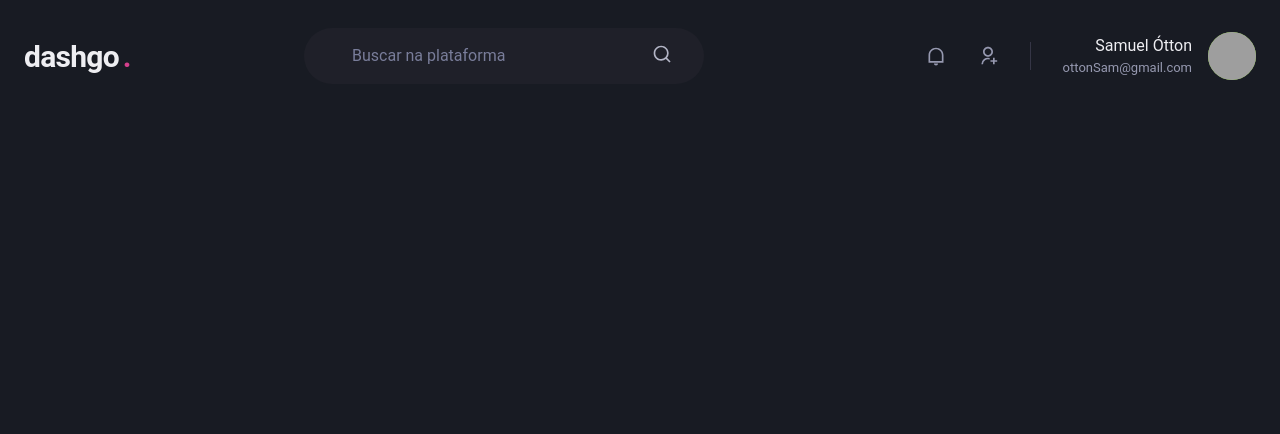
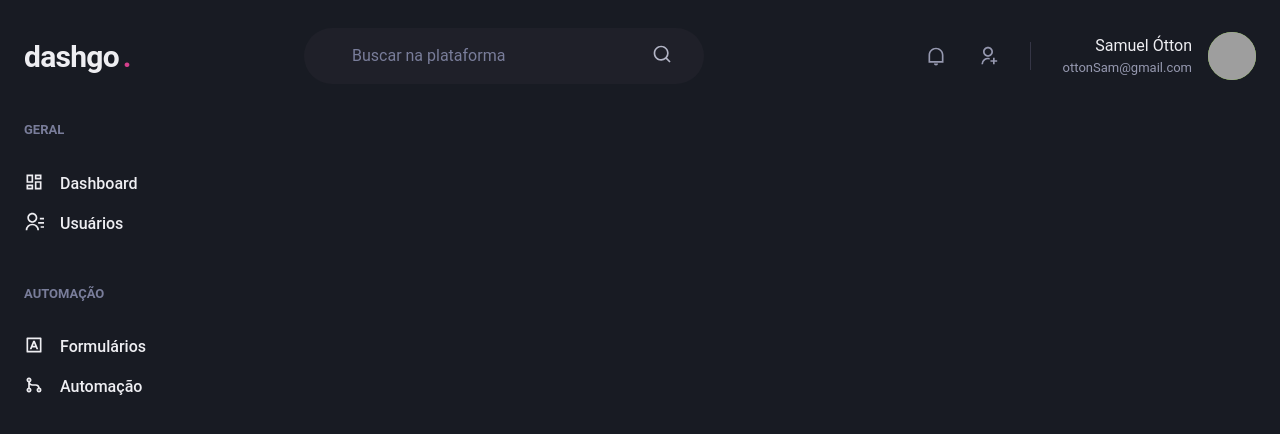
Before and after one commit to ottonSam/ignite-dashgo, a Next.js app: page /dashboard in a window 1280 px wide. Shown: the top 434 px of the page. Built offline with nearby package versions, Linux system fonts and the light colour scheme; grey boxes are pictures that could not be loaded.

Commit message:
dashboard sidebar

```diff
--- /dev/null
+++ b/src/components/Form/Sidebar.tsx
@@ -0,0 +1,108 @@
+import { Box, Stack, Text, Link, Icon } from "@chakra-ui/react";
+import { RiContactsLine, RiDashboardLine, RiGitMergeLine, RiInputMethodLine } from "react-icons/ri";
+
+export function Sidebar() {
+  return (
+    <Box
+      as="aside"
+      w="64"
+      mr="8"
+    >
+      <Stack
+        spacing="12"
+        align="flex-start"
+      >
+        <Box>
+          <Text
+            fontWeight="bold"
+            color="gray.400"
+            fontSize="small"
+          >
+            GERAL
+          </Text>
+          <Stack
+            spacing="4"
+            mt="8"
+            align="stretch"
+          >
+            <Link
+              display="flex"
+              align="center"
+            >
+              <Icon
+                as={RiDashboardLine}
+                fontSize="20"
+              />
+              <Text
+                ml="4"
+                fontWeight="medium"
+              >
+                Dashboard
+              </Text>
+            </Link>
+            <Link
+              display="flex"
+              align="center"
+            >
+              <Icon
+                as={RiContactsLine}
+                fontSize="20"
+              />
+              <Text
+                ml="4"
+                fontWeight="medium"
+              >
+                Usuários
+              </Text>
+            </Link>
+          </Stack>
+        </Box>
+        <Box>
+          <Text
+            fontWeight="bold"
+            color="gray.400"
+            fontSize="small"
+          >
+            AUTOMAÇÃO
+          </Text>
+          <Stack
+            spacing="4"
+            mt="8"
+            align="stretch"
+          >
+            <Link
+              display="flex"
+              align="center"
+            >
+              <Icon
+                as={RiInputMethodLine}
+                fontSize="20"
+              />
+              <Text
+                ml="4"
+                fontWeight="medium"
+              >
+                Formulários
+              </Text>
+            </Link>
+            <Link
+              display="flex"
+              align="center"
+            >
+              <Icon
+                as={RiGitMergeLine}
+                fontSize="20"
+              />
+              <Text
+                ml="4"
+                fontWeight="medium"
+              >
+                Automação
+              </Text>
+            </Link>
+          </Stack>
+        </Box>
+      </Stack>
+    </Box>
+  );
+}
--- a/src/pages/dashboard.tsx
+++ b/src/pages/dashboard.tsx
@@ -1,7 +1,25 @@
+import { Flex } from "@chakra-ui/react";
+import React from "react";
+import { Sidebar } from "../components/Form/Sidebar";
 import { Header } from "../components/Header";
 
 export default function DashBoard() {
   return (
-    <Header />
+    <Flex
+      direction="column"
+      h="100vh"
+    >
+      <Header />
+
+      <Flex
+        w="100%"
+        my="6"
+        maxWidth={1480}
+        mx="auto"
+        px="6"
+      >
+        <Sidebar />
+      </Flex>
+    </Flex>
   );
 }
```
